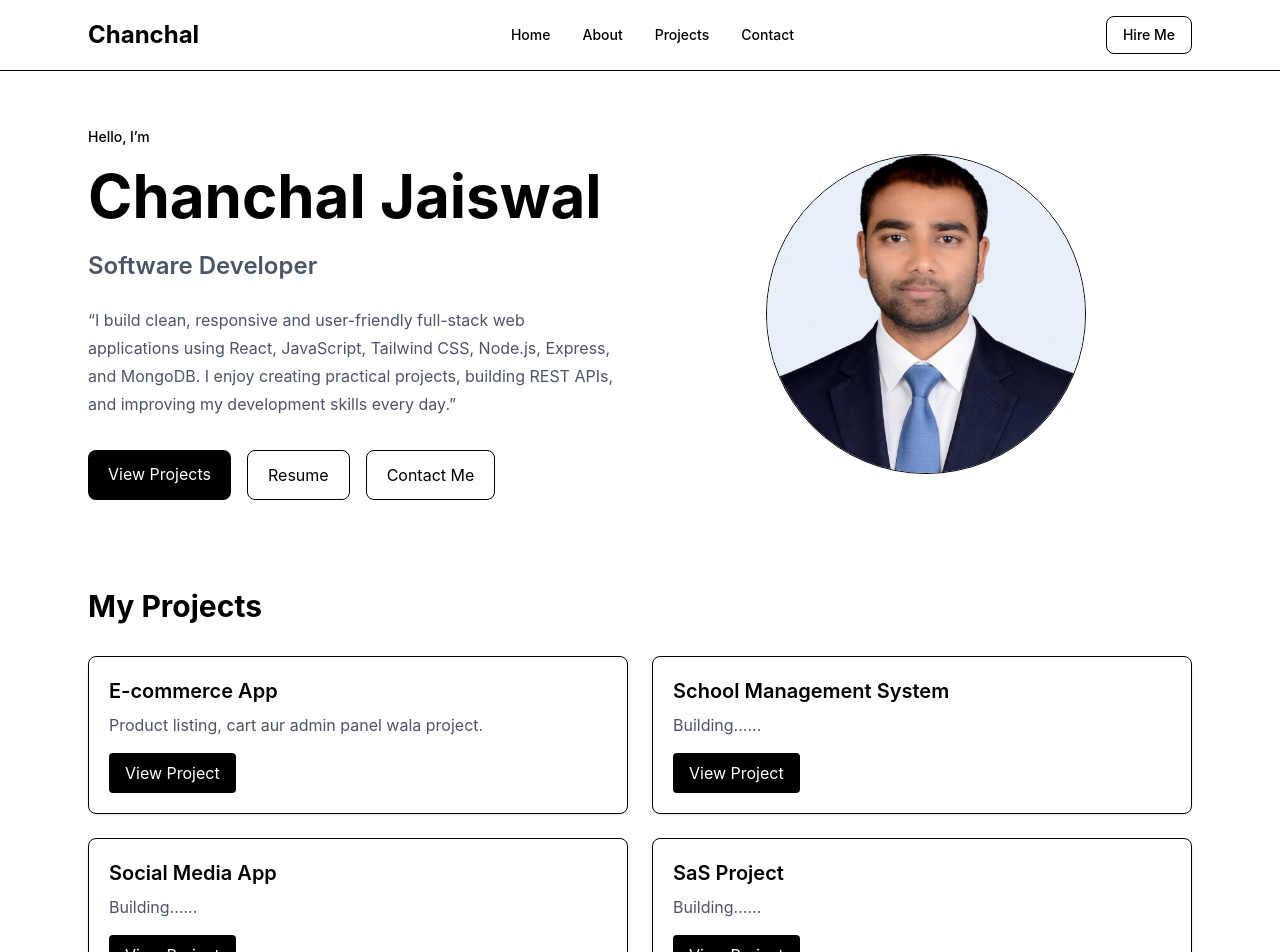
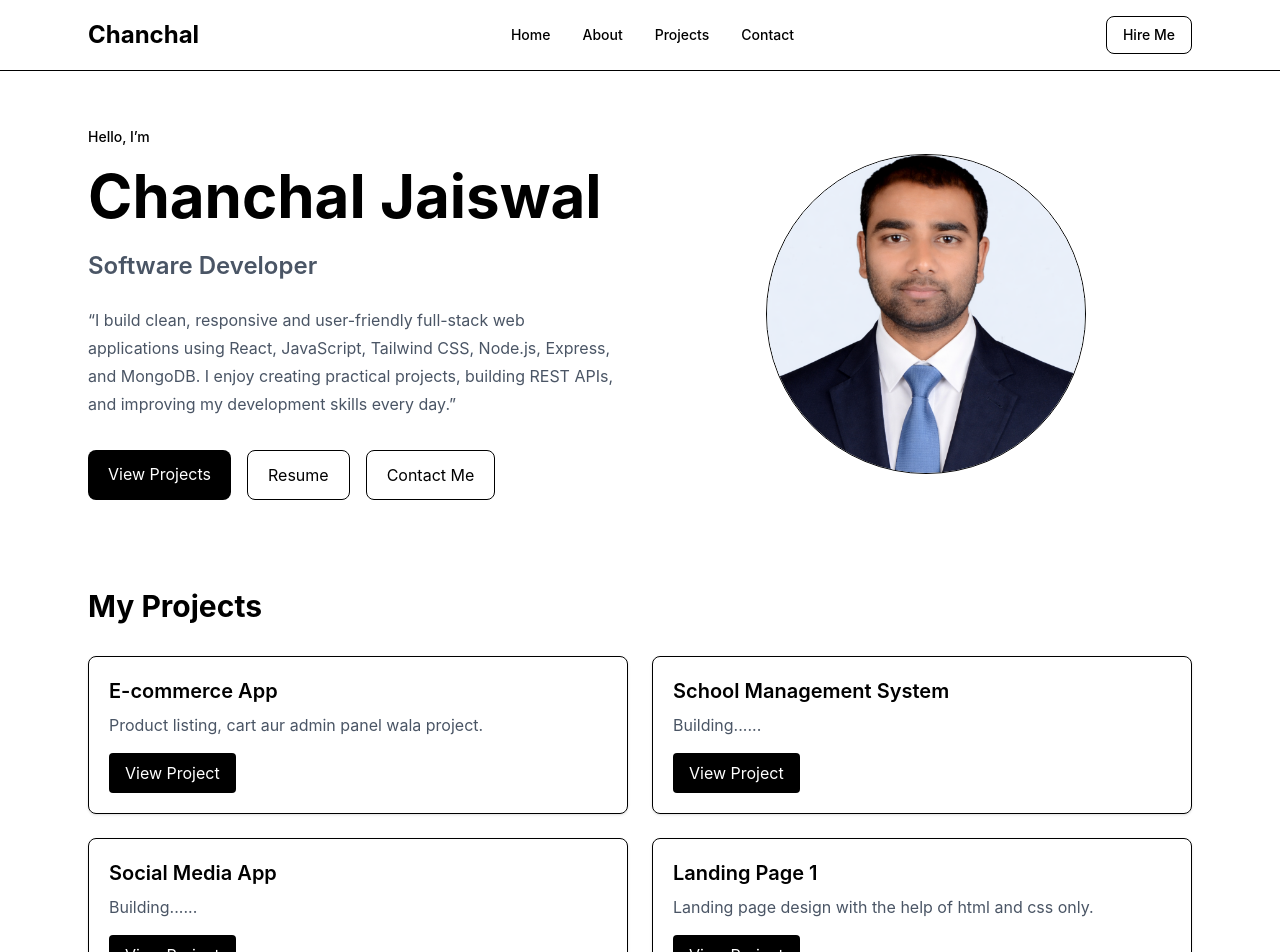
Before and after one commit to chanchaljai/react-portfolio, a React (Vite) app: page / in a window 1280 px wide. Shown: the top 952 px of the page. Built offline with nearby package versions, Linux system fonts and the light colour scheme.

Commit message:
project landing page 1 add

```diff
--- a/src/components/Projects.jsx
+++ b/src/components/Projects.jsx
@@ -22,9 +22,9 @@ const projects = [
   },
    {
     id: 4,
-    title: "SaS Project",
-    description: "Building......",
-    link: "https://your-project-link.com",
+    title: "Landing Page 1",
+    description: "Landing page design with the help of html and css only.",
+    link: "https://landimg-page-1.vercel.app/",
   },
 
 
```
